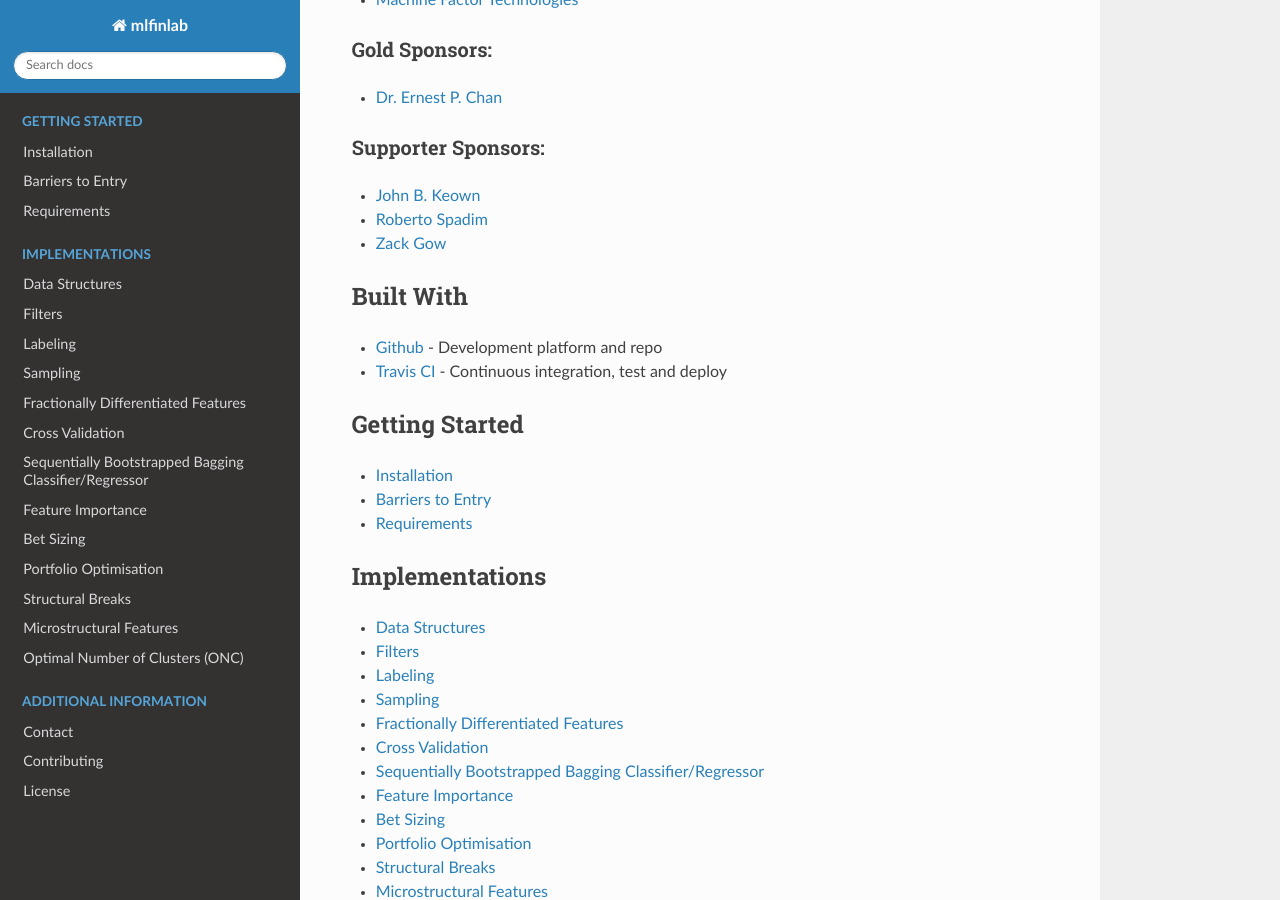
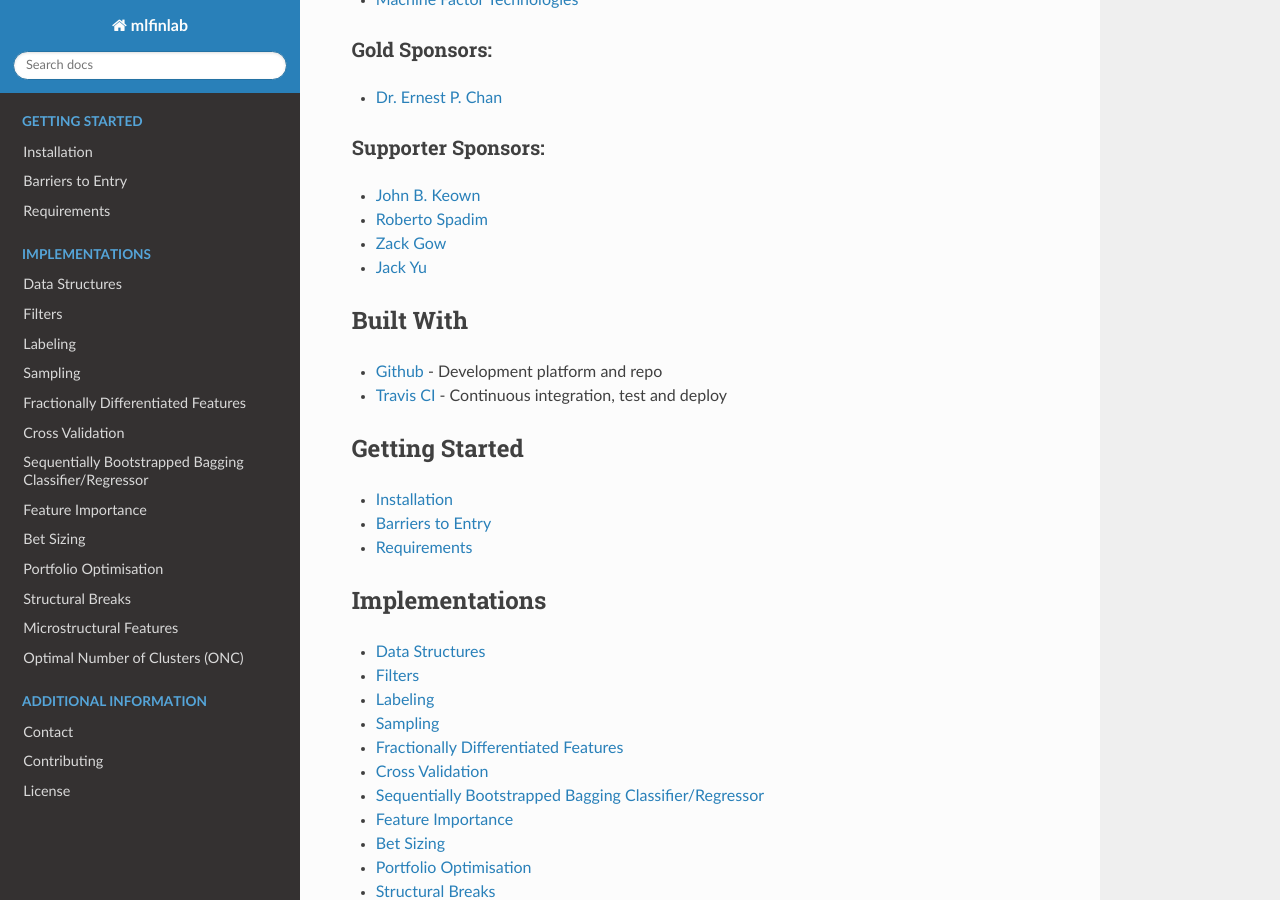
Before and after one commit to hudson-and-thames/mlfinlab, a Sphinx documentation site: the page built from docs/source/index.rst, in a window 1280 px wide and 900 px high, scrolled down 1197 px. Built offline with Sphinx 7.4.7 and the Read the Docs theme 2.0.0, drawn with Linux system fonts in a browser that asks for light colours.

Commit message:
Added sponsor

```diff
--- a/docs/source/index.rst
+++ b/docs/source/index.rst
@@ -62,12 +62,14 @@ Supporter Sponsors:
 * `John B. Keown`_
 * `Roberto Spadim`_
 * `Zack Gow`_
+* `Jack Yu`_
 
 .. _`Machine Factor Technologies`: https://www.linkedin.com/in/proskurinolexandr/
 .. _`Dr. Ernest P. Chan`: https://www.epchan.com/
 .. _`John B. Keown`: https://www.linkedin.com/in/john-keown-quantitative-finance-big-data-ml/
 .. _`Roberto Spadim`: https://www.linkedin.com/in/roberto-spadim/
 .. _`Zack Gow`: https://www.linkedin.com/in/zackgow/
+.. _`Jack Yu`: https://www.linkedin.com/in/jihao-yu/
 
 Built With
 ##########
```
